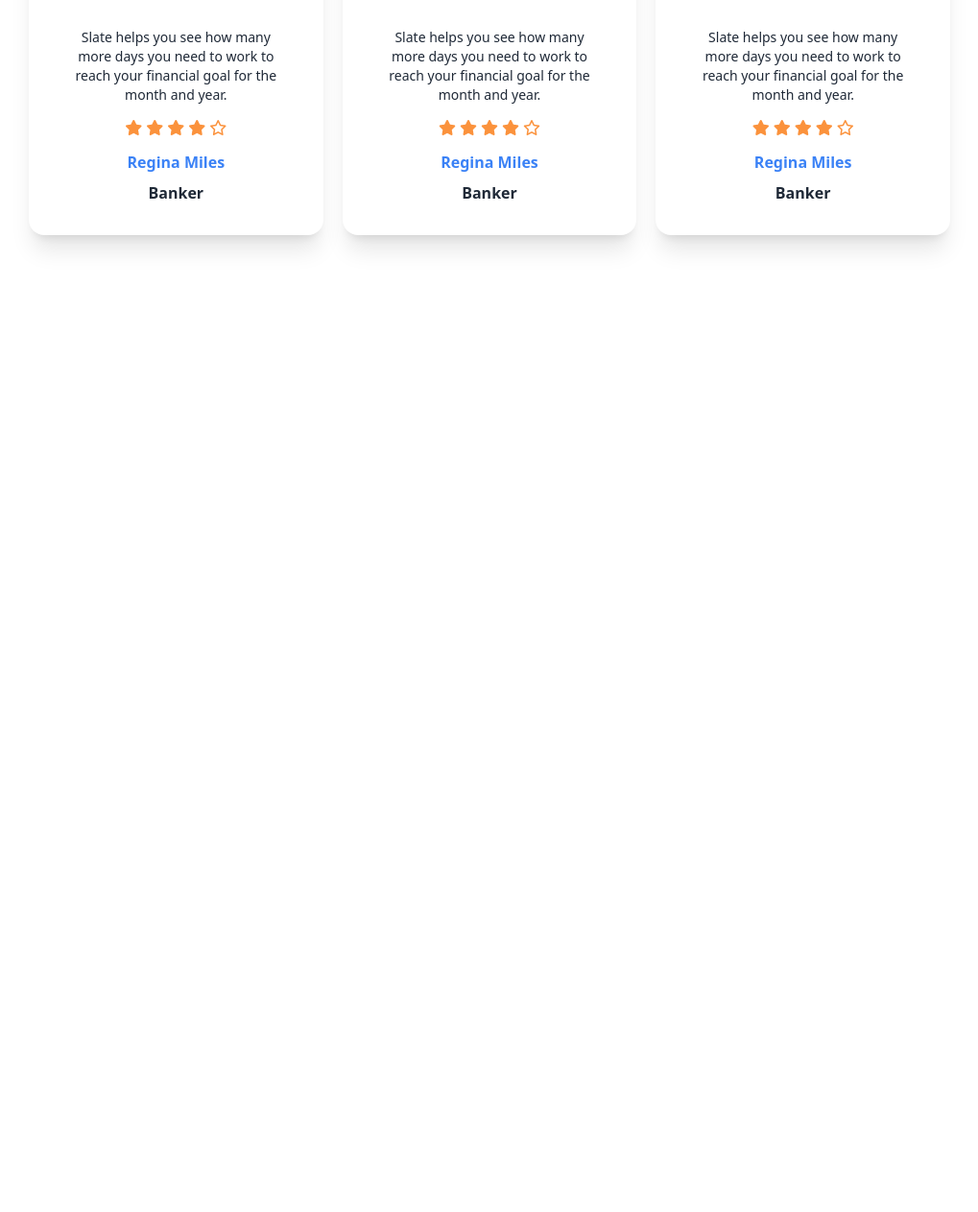
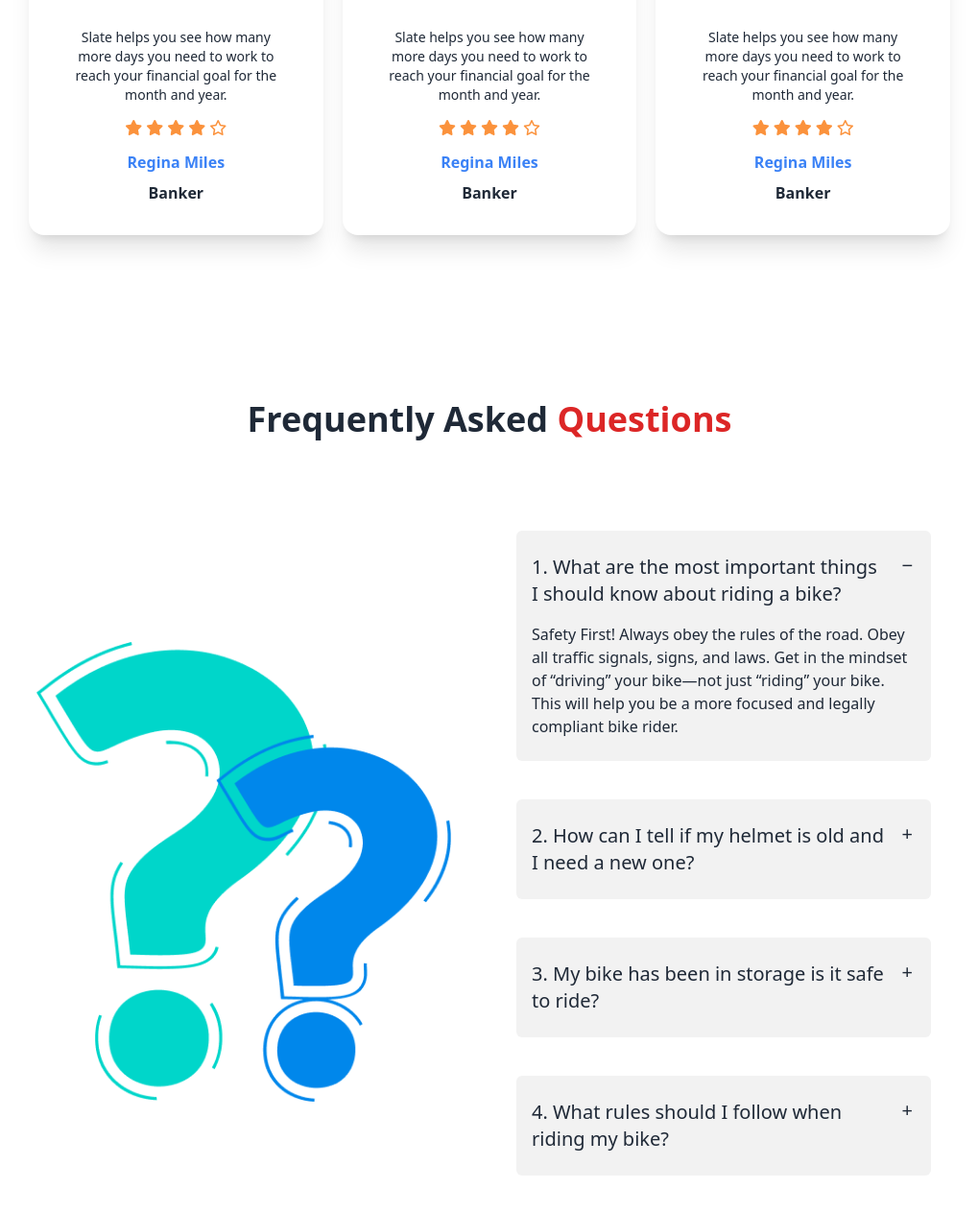
Before and after one commit to MdAfsarHossain/Biker-Zone, a plain HTML site: page index.html in a window 1280 px wide. Shown: the part 2339-3602 px from the top of the page at 96% size, without its empty margins (130-1149 px from the left). Before the commit the page ends 2636 px from the top, so only its background shows below. Drawn offline with nearby package versions, Linux system fonts and the light colour scheme.

Commit message:
Frequently Question Section Code added

```diff
--- a/index.html
+++ b/index.html
@@ -532,6 +532,94 @@
           </div>
         </div>
       </section>
+
+      <!-- Frequently Question -->
+      <section class="mx-auto lg:ml-40 lg:mr-40 md:mx-auto mt-20 mb-20">
+        <!-- Heading -->
+        <div class="container md:px-10 lg:px-40 py-10 mb-10">
+          <h1 class="text-4xl font-bold text-center mb-4">
+            Frequently Asked <span class="text-red-600">Questions</span>
+          </h1>
+        </div>
+
+        <!-- Accordion and Picture -->
+        <div
+          class="flex flex-col-reverse justify-center items-center lg:flex-row-reverse gap-10"
+        >
+          <div class="flex-1 ml-5 mr-5 mx-auto">
+            <div
+              class="collapse collapse-plus bg-base-200 mx-auto ml-0 mb-10 py-2 rounded-md"
+            >
+              <input type="radio" name="my-accordion-3" checked="checked" />
+              <div class="collapse-title text-xl font-medium">
+                1. What are the most important things I should know about riding
+                a bike?
+              </div>
+              <div class="collapse-content">
+                <p>
+                  Safety First! Always obey the rules of the road. Obey all
+                  traffic signals, signs, and laws. Get in the mindset of
+                  “driving” your bike—not just “riding” your bike. This will
+                  help you be a more focused and legally compliant bike rider.
+                </p>
+              </div>
+            </div>
+            <div
+              class="collapse collapse-plus bg-base-200 mb-10 py-2 rounded-md"
+            >
+              <input type="radio" name="my-accordion-3" />
+              <div class="collapse-title text-xl font-medium">
+                2. How can I tell if my helmet is old and I need a new one?
+              </div>
+              <div class="collapse-content">
+                <p>
+                  Safety First! Always obey the rules of the road. Obey all
+                  traffic signals, signs, and laws. Get in the mindset of
+                  “driving” your bike—not just “riding” your bike. This will
+                  help you be a more focused and legally compliant bike rider.
+                </p>
+              </div>
+            </div>
+            <div
+              class="collapse collapse-plus bg-base-200 mb-10 py-2 rounded-md"
+            >
+              <input type="radio" name="my-accordion-3" />
+              <div class="collapse-title text-xl font-medium">
+                3. My bike has been in storage is it safe to ride?
+              </div>
+              <div class="collapse-content">
+                <p>
+                  Safety First! Always obey the rules of the road. Obey all
+                  traffic signals, signs, and laws. Get in the mindset of
+                  “driving” your bike—not just “riding” your bike. This will
+                  help you be a more focused and legally compliant bike rider.
+                </p>
+              </div>
+            </div>
+            <div
+              class="collapse collapse-plus bg-base-200 mb-10 py-2 rounded-md"
+            >
+              <input type="radio" name="my-accordion-3" />
+              <div class="collapse-title text-xl font-medium">
+                4. What rules should I follow when riding my bike?
+              </div>
+              <div class="collapse-content">
+                <p>
+                  Safety First! Always obey the rules of the road. Obey all
+                  traffic signals, signs, and laws. Get in the mindset of
+                  “driving” your bike—not just “riding” your bike. This will
+                  help you be a more focused and legally compliant bike rider.
+                </p>
+              </div>
+            </div>
+          </div>
+
+          <!-- Image -->
+          <div class="flex-1 ml-2 mr-2">
+            <img src="./images/others/faq.png" alt="" />
+          </div>
+        </div>
+      </section>
     </main>
 
     <!-- Flowbite Script -->
```
